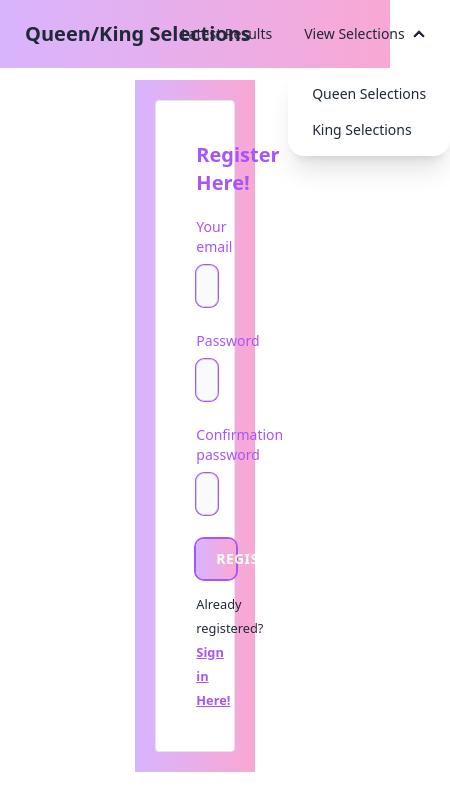
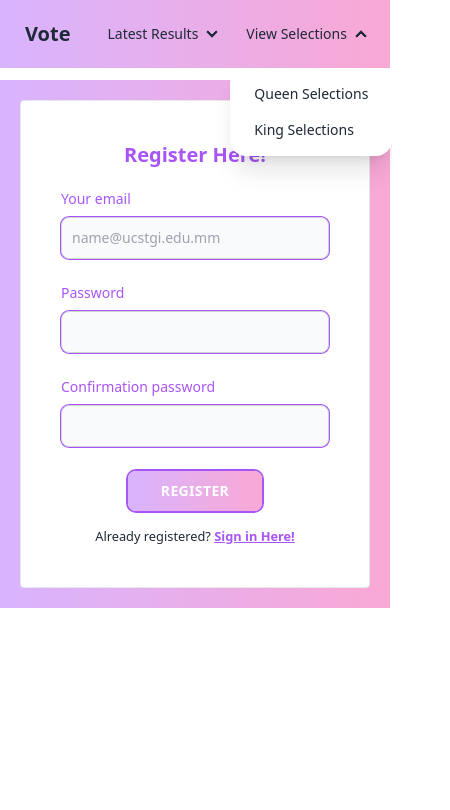
Before and after one commit to ThaeSuPaing2002/OnlineVotingUI, a website: page dist/register.html in a window 390 px wide. Both pictures are taken after a click on the heading "View Selections". Shown: the top 810 px of the page, 450 px wide, since content can reach past the window. Drawn offline with Linux system fonts and the light colour scheme.

Commit message:
feat: Add Responsive Design to Login and Register Pages

```diff
--- a/dist/register.html
+++ b/dist/register.html
@@ -9,19 +9,30 @@
   <!-- navigation bar -->
   <div class="navbar bg-gradient-to-r from-purple-300 to-pink-300">
     <div class="flex-1">
-        <a class="btn btn-ghost normal-case text-xl">Queen/King Selections</a>
+      <a class="btn btn-ghost normal-case text-xl">Vote</a>
     </div>
     <div class="flex-none">
       <ul class="menu menu-horizontal px-1">
-          <li><a href="leaderboard.html">Latest Results</a></li>
+
+        <li>
+          <details>
+            <summary>
+              Latest Results
+            </summary>
+            <ul class="p-2 bg-base-100 z-50">
+              <li><a href="leaderboard.html">Queen Selections</a></li>
+              <li><a href="leaderboard2.html">King Selections</a></li>
+            </ul>
+          </details>
+        </li>
         <li>
           <details>
             <summary>
               View Selections
             </summary>
-              <ul class="p-2 bg-base-100">
-                <li><a href="preview.html">Queen Selections</a></li>
-                <li><a>King Selections</a></li>
+            <ul class="p-2 bg-base-100 z-50">
+              <li><a href="previewQueens.html">Queen Selections</a></li>
+              <li><a href="previewKings.html">King Selections</a></li>
             </ul>
           </details>
         </li>
@@ -31,7 +42,7 @@
 
     <!-- main grid -->
     <div class="grid grid-rows-4 grid-cols-9 gap-4 mt-3">
-        <div class="bg-gradient-to-r from-purple-300 to-pink-300 col-start-4 col-span-3">
+        <div class="bg-gradient-to-r from-purple-300 to-pink-300 col-start-1 col-span-9 sm:col-start-2 sm:col-span-7 md:col-start-3 md:col-span-5 lg:col-start-4 lg:col-span-3 xl:col-start-4 xl:col-span-3 xxl:col-start-4 xxl:col-span-3">
              <!-- register form -->
             <div class="h-fit m-5 bg-white border rounded">
 
```
Also changed, not shown: dist/leaderboard.html (+1 -1 lines), dist/login.html (+17 -6 lines), dist/output.css. Lines whose indentation alone changed are shown as unchanged.
